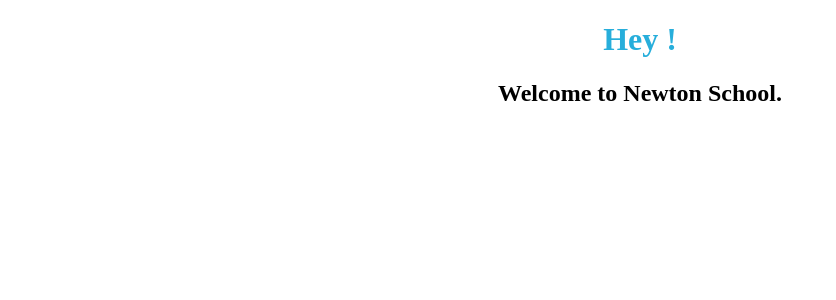
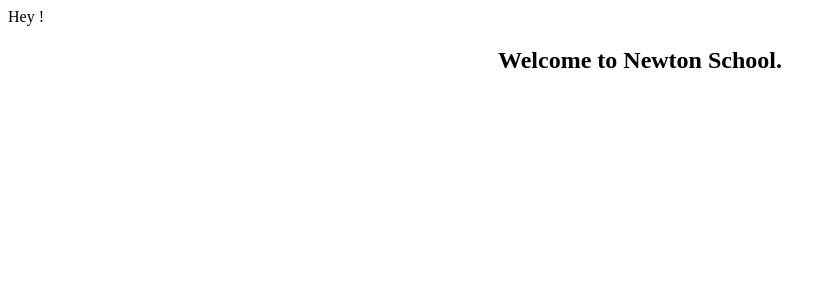
Before and after one commit to RuchiBadkur/Greetings-with-Props---ReactJS-React-Basics-React-State-Events-Building-a-F---hrek35toxf9n, a React app: page / in a window 1280 px wide. Shown: the top 300 px of the page, without its empty margins (0-836 px from the left). Built offline with nearby package versions, Linux system fonts and the light colour scheme.

Commit message:
Update Welcome.js

```diff
--- a/src/components/Welcome.js
+++ b/src/components/Welcome.js
@@ -3,7 +3,7 @@
 const Welcome = (props) => {
   return (
     <>
-    <h1>Hey ! {props.name}</h1>
+    Hey ! <h1>{props.name}</h1>
     <h2>Welcome to Newton School.</h2>
     </>
     )
```
